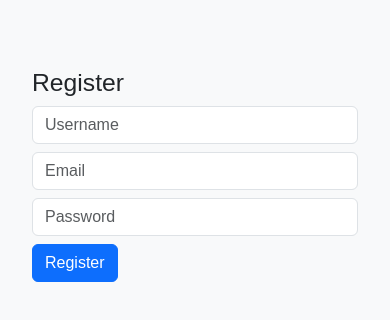
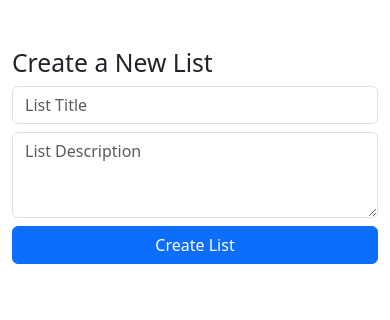
Before and after one commit to michaelklanica/listology-frontend, a plain HTML site: page index.html in a window 390 px wide. Drawn offline with nearby package versions, Linux system fonts and the light colour scheme.

Commit message:
feat: Implement user registration, login, and list creation functionality
- Add index.html with registration and list creation forms
- Add login.html to handle user login
- Create createList.js to send POST requests for list creation
- Add login.js to handle login form submission and redirect to user profiles
- Use Bootstrap for responsive design and styling
- Display user feedback messages for successful and failed actions
- Setup frontend-backend communication with appropriate API calls

```diff
--- a/index.html
+++ b/index.html
@@ -3,22 +3,21 @@
 <head>
     <meta charset="UTF-8">
     <meta name="viewport" content="width=device-width, initial-scale=1.0">
-    <title>Listology Frontend</title>
+    <title>Create List - Listology</title>
     <link rel="stylesheet" href="https://cdn.jsdelivr.net/npm/bootstrap@5.3.2/dist/css/bootstrap.min.css">
-    <link rel="stylesheet" href="styles.css">
 </head>
 <body>
 <div class="container mt-5">
-    <h2>Register</h2>
-    <form id="registrationForm">
-        <input type="text" id="username" placeholder="Username" class="form-control mb-2" required>
-        <input type="email" id="email" placeholder="Email" class="form-control mb-2" required>
-        <input type="password" id="password" placeholder="Password" class="form-control mb-2" required>
-        <button type="submit" class="btn btn-primary">Register</button>
+    <h2>Create a New List</h2>
+    <form id="createListForm">
+        <input type="text" id="title" placeholder="List Title" class="form-control mb-2" required>
+        <textarea id="description" placeholder="List Description" class="form-control mb-2" rows="3" required></textarea>
+        <button type="submit" class="btn btn-primary w-100">Create List</button>
     </form>
-    <p id="registerMessage"></p>
+    <p id="message" class="mt-3 text-center"></p>
 </div>
-<script src="app.js"></script>
+
+<script src="createList.js"></script>
 <script src="https://cdn.jsdelivr.net/npm/bootstrap@5.3.2/dist/js/bootstrap.bundle.min.js"></script>
 </body>
 </html>
```
